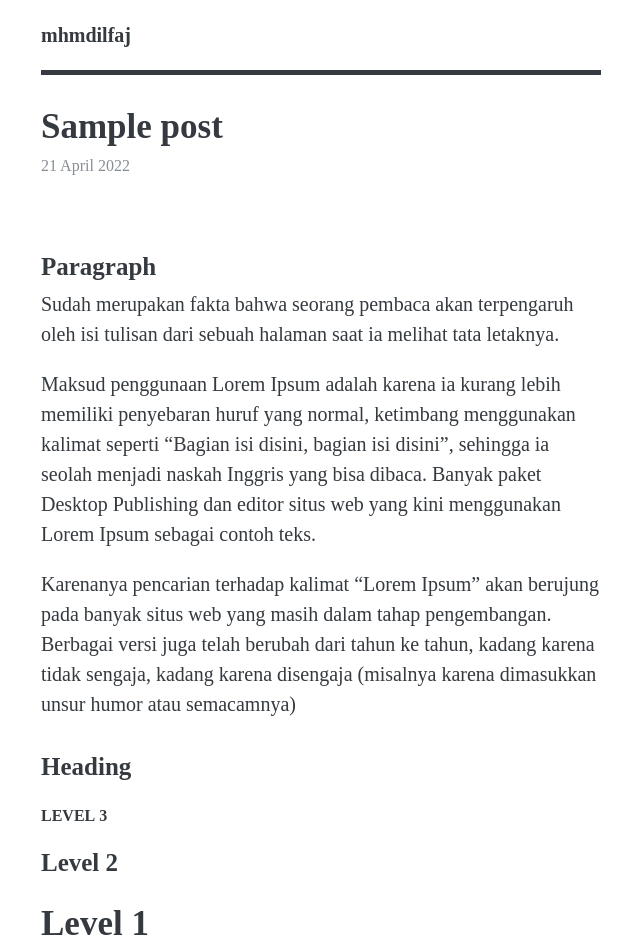
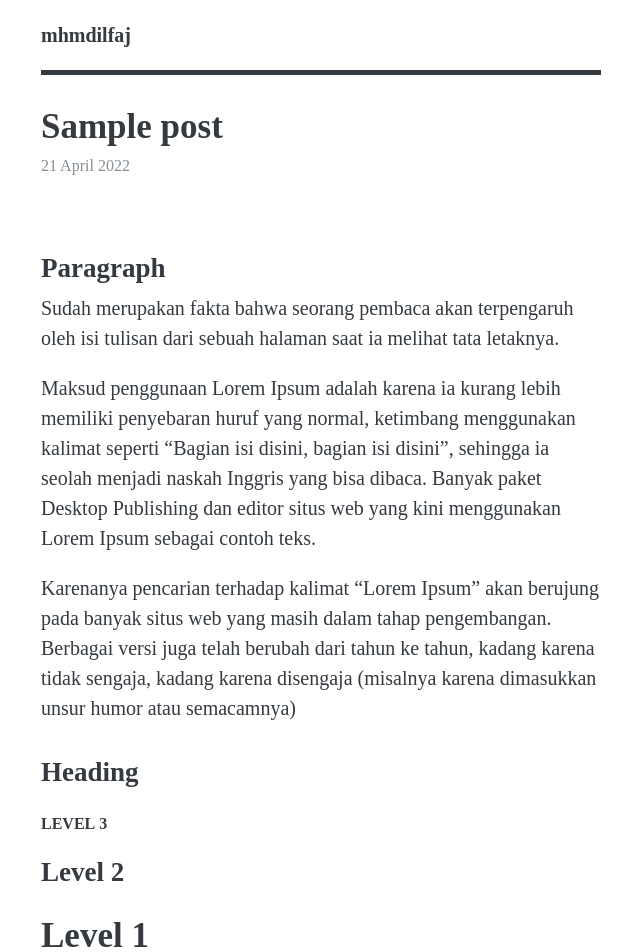
Before and after one commit to mhmdilfaj/mhmdilfaj.github.io, a Jekyll site: the page built from _posts/2022-04-21-sample-post.md, in a window 1280 px wide. Shown: the top 952 px of the page, without its empty margins (319-959 px from the left). Built offline with Jekyll 4.4.1, drawn with Linux system fonts in a browser that asks for light colours; some web fonts are replaced.

Commit message:
Update stylesheet.css

```diff
--- a/assets/stylesheet.css
+++ b/assets/stylesheet.css
@@ -194,7 +194,7 @@ h1 {
 }
 
 h2 {
-  font-size: 1.25em;
+  font-size: 1.35em;
 }
 
 h3,
```
